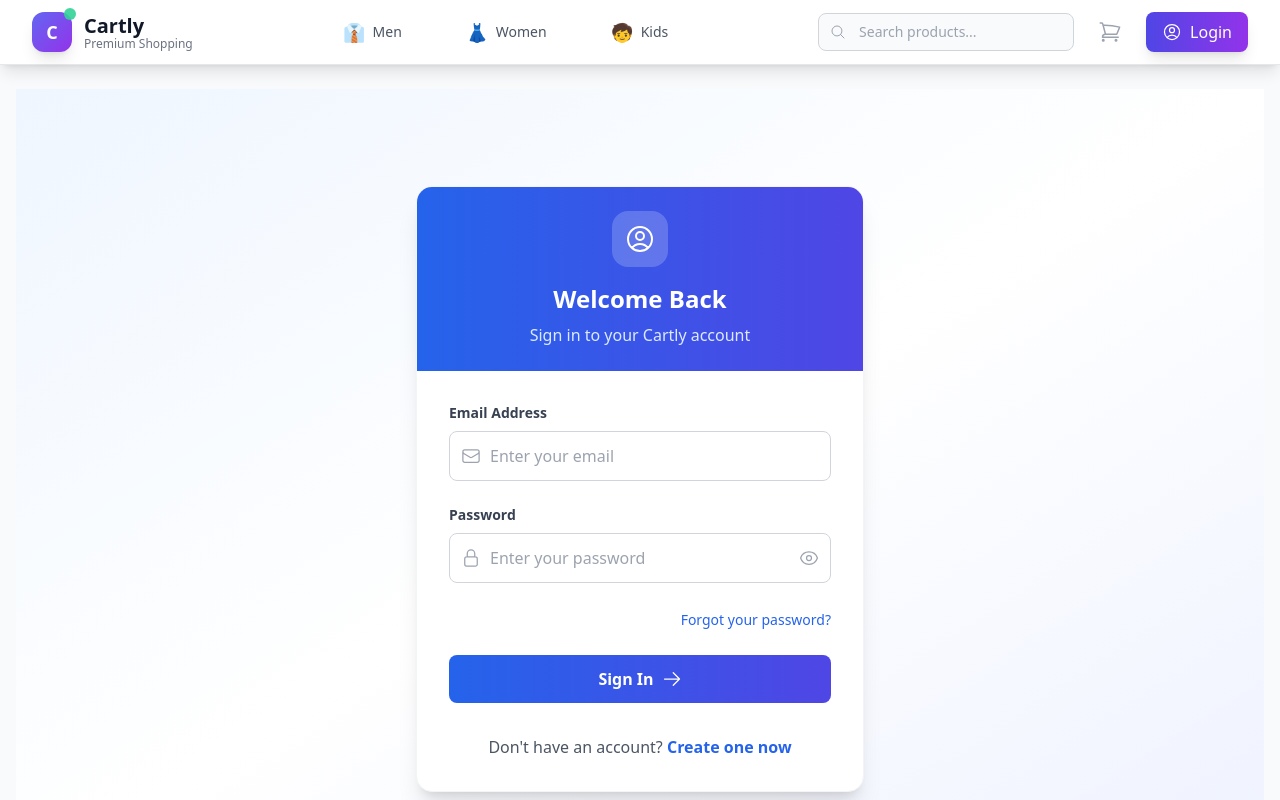
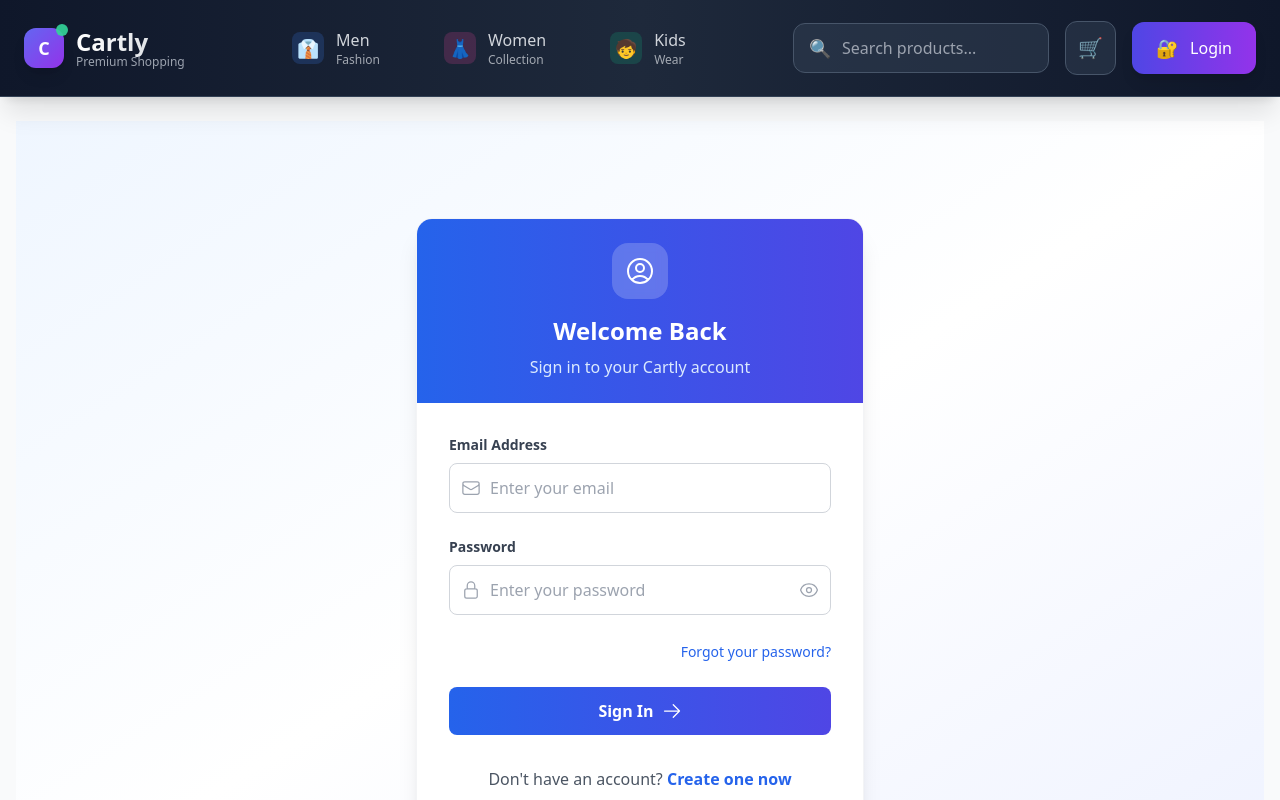
Before and after one commit to meali029/Cartly, a React (Vite) app in the folder Frontend/: page /login in a window 1280 px wide. Shown: the top 800 px of the page. Built offline with nearby package versions, Linux system fonts and the light colour scheme.

Commit message:
order table UI update

```diff
--- a/Frontend/src/components/layout/Navbar.jsx
+++ b/Frontend/src/components/layout/Navbar.jsx
@@ -1,41 +1,27 @@
 import { Link, NavLink } from 'react-router-dom'
-import { useContext, useState } from 'react'
+import { useContext } from 'react'
 import { AuthContext } from '../../context/AuthContext'
 import { CartContext } from '../../context/CartContext'
-import {
-  Bars3Icon,
-  XMarkIcon,
-  MagnifyingGlassIcon,
-  ShoppingCartIcon,
-  UserCircleIcon,
-  ArrowRightOnRectangleIcon
-} from '@heroicons/react/24/outline'
 
 const Navbar = () => {
   const { user, logout } = useContext(AuthContext)
   const cartContext = useContext(CartContext)
   const { cartItems } = cartContext || { cartItems: [] }
-  const [mobileMenuOpen, setMobileMenuOpen] = useState(false)
-  const [searchOpen, setSearchOpen] = useState(false)
 
   // Don't render navbar for admin users since they have their own layout
   if (user?.isAdmin) {
     return null
   }
 
-  const navigationItems = [
-    { name: 'Men', href: '/men', icon: '👔', color: 'blue' },
-    { name: 'Women', href: '/women', icon: '👗', color: 'pink' },
-    { name: 'Kids', href: '/kids', icon: '🧒', color: 'green' },
-  ]
-
   return (
-    <header className="bg-white shadow-lg border-b border-gray-200 sticky top-0 z-50">
-      <div className="max-w-7xl mx-auto px-4 sm:px-6 lg:px-8">
-        <div className="flex items-center justify-between h-16">
-          {/* Logo */}
-          <div className="flex items-center">
-            <Link to="/" className="group flex items-center space-x-3">
+    <header className="bg-gradient-to-r from-slate-900 via-slate-800 to-slate-900 shadow-xl border-b border-slate-700 sticky top-0 z-50 backdrop-blur-lg">
+      <div className="container mx-auto px-6 py-4">
+        <div className="flex items-center justify-between">
+          {/* LOGO */}
+          <Link
+            to={user?.isAdmin ? "/admin/dashboard" : "/"}
+            className="group flex items-center space-x-3"
+          >
             <div className="relative">
               <div className="w-10 h-10 bg-gradient-to-br from-indigo-500 to-purple-600 rounded-xl flex items-center justify-center shadow-lg group-hover:shadow-xl transition-all duration-300 group-hover:scale-105">
                 <span className="text-white font-bold text-lg">C</span>
@@ -43,60 +29,80 @@
               <div className="absolute -top-1 -right-1 w-3 h-3 bg-emerald-400 rounded-full animate-pulse"></div>
             </div>
             <div className="hidden sm:block">
-                <h1 className="text-xl font-bold text-gray-900">Cartly</h1>
-                <p className="text-xs text-gray-500 -mt-1">Premium Shopping</p>
+              <h1 className="text-2xl font-bold bg-gradient-to-r from-white to-gray-300 bg-clip-text text-transparent">
+                Cartly
+              </h1>
+              <p className="text-xs text-gray-400 -mt-1">Premium Shopping</p>
             </div>
           </Link>
+
+          {/* NAV LINKS */}
+          <nav className="hidden lg:flex items-center space-x-8">
+            <NavLink to="/men" className={({ isActive }) =>
+              `group flex items-center gap-3 px-4 py-3 rounded-xl transition-all duration-300 ${
+                isActive
+                  ? 'bg-gradient-to-r from-indigo-500 to-purple-600 text-white shadow-lg'
+                  : 'text-gray-300 hover:text-white hover:bg-slate-700/50'
+              }`
+            }>
+              <div className="w-8 h-8 bg-blue-500/20 rounded-lg flex items-center justify-center group-hover:bg-blue-500/30 transition-all">
+                <span className="text-lg">👔</span>
               </div>
-
-          {/* Desktop Navigation */}
-          <nav className="hidden md:flex items-center space-x-8">
-            {navigationItems.map((item) => (
-              <NavLink
-                key={item.name}
-                to={item.href}
-                className={({ isActive }) =>
-                  `group flex items-center space-x-2 px-4 py-2 rounded-lg text-sm font-medium transition-all duration-200 ${
+              <div>
+                <span className="font-medium">Men</span>
+                <p className="text-xs opacity-75">Fashion</p>
+              </div>
+            </NavLink>
+            <NavLink to="/women" className={({ isActive }) =>
+              `group flex items-center gap-3 px-4 py-3 rounded-xl transition-all duration-300 ${
                 isActive
-                      ? `bg-${item.color}-100 text-${item.color}-700 shadow-md`
-                      : 'text-gray-600 hover:text-gray-900 hover:bg-gray-100'
+                  ? 'bg-gradient-to-r from-pink-500 to-rose-600 text-white shadow-lg'
+                  : 'text-gray-300 hover:text-white hover:bg-slate-700/50'
               }`
-                }
-              >
-                <span className="text-lg">{item.icon}</span>
-                <span>{item.name}</span>
+            }>
+              <div className="w-8 h-8 bg-pink-500/20 rounded-lg flex items-center justify-center group-hover:bg-pink-500/30 transition-all">
+                <span className="text-lg">👗</span>
+              </div>
+              <div>
+                <span className="font-medium">Women</span>
+                <p className="text-xs opacity-75">Collection</p>
+              </div>
             </NavLink>
-            ))}
+            <NavLink to="/kids" className={({ isActive }) =>
+              `group flex items-center gap-3 px-4 py-3 rounded-xl transition-all duration-300 ${
+                isActive
+                  ? 'bg-gradient-to-r from-emerald-500 to-teal-600 text-white shadow-lg'
+                  : 'text-gray-300 hover:text-white hover:bg-slate-700/50'
+              }`
+            }>
+              <div className="w-8 h-8 bg-emerald-500/20 rounded-lg flex items-center justify-center group-hover:bg-emerald-500/30 transition-all">
+                <span className="text-lg">🧒</span>
+              </div>
+              <div>
+                <span className="font-medium">Kids</span>
+                <p className="text-xs opacity-75">Wear</p>
+              </div>
+            </NavLink>
           </nav>
 
-          {/* Right Side Actions */}
+          {/* RIGHT SIDE - SEARCH + CART + USER */}
           <div className="flex items-center space-x-4">
-            {/* Search */}
-            <div className="hidden lg:flex items-center relative">
-              <MagnifyingGlassIcon className="absolute left-3 h-4 w-4 text-gray-400" />
+            <div className="hidden md:flex items-center relative group">
+              <div className="absolute left-4 text-gray-400 group-focus-within:text-indigo-400 transition-colors">
+                <span className="text-lg">🔍</span>
+              </div>
               <input
                 type="text"
                 placeholder="Search products..."
-                className="pl-10 pr-4 py-2 w-64 bg-gray-50 border border-gray-300 rounded-lg text-sm focus:outline-none focus:ring-2 focus:ring-indigo-500 focus:border-indigo-500 transition-all"
+                className="pl-12 pr-4 py-3 w-64 bg-slate-700/50 border border-slate-600 rounded-xl text-white placeholder-gray-400 focus:outline-none focus:ring-2 focus:ring-indigo-500 focus:border-indigo-500 transition-all duration-300"
               />
             </div>
-
-            {/* Mobile Search Toggle */}
-            <button
-              onClick={() => setSearchOpen(!searchOpen)}
-              className="lg:hidden p-2 text-gray-400 hover:text-gray-600 hover:bg-gray-100 rounded-lg transition-colors"
-            >
-              <MagnifyingGlassIcon className="h-5 w-5" />
-            </button>
-
-            {/* Cart */}
-            <Link
-              to="/cart"
-              className="relative group p-2 text-gray-400 hover:text-gray-600 hover:bg-gray-100 rounded-lg transition-colors"
-            >
-              <ShoppingCartIcon className="h-6 w-6" />
+            <Link to="/cart" className="relative group">
+              <div className="p-3 bg-slate-700/50 rounded-xl border border-slate-600 hover:bg-slate-600/50 transition-all duration-300 group-hover:scale-105">
+                <span className="text-xl text-gray-300 group-hover:text-white">🛒</span>
+              </div>
               {cartItems?.length > 0 && (
-                <div className="absolute -top-1 -right-1 w-5 h-5 bg-gradient-to-r from-red-500 to-pink-600 rounded-full flex items-center justify-center shadow-lg">
+                <div className="absolute -top-2 -right-2 w-6 h-6 bg-gradient-to-r from-red-500 to-pink-600 rounded-full flex items-center justify-center shadow-lg">
                   <span className="text-white text-xs font-bold">
                     {cartItems.length > 99 ? '99+' : cartItems.length}
                   </span>
@@ -104,116 +110,44 @@
               )}
             </Link>
 
-            {/* User Menu */}
+            {/* Auth Links */}
             {user ? (
-              <div className="flex items-center space-x-2">
+              <div className="flex items-center space-x-3">
                 <Link
                   to="/profile"
-                  className="group flex items-center space-x-2 px-3 py-2 bg-gray-50 rounded-lg border border-gray-200 hover:bg-gray-100 transition-colors"
+                  className="group flex items-center gap-3 px-4 py-3 bg-slate-700/50 rounded-xl border border-slate-600 hover:bg-slate-600/50 transition-all duration-300"
                 >
-                  <div className="w-8 h-8 bg-gradient-to-br from-indigo-500 to-purple-600 rounded-full flex items-center justify-center shadow-md">
+                  <div className="w-8 h-8 bg-gradient-to-br from-indigo-500 to-purple-600 rounded-lg flex items-center justify-center shadow-md">
                     <span className="text-white text-sm font-bold">
-                      {user.name?.charAt(0)?.toUpperCase() || 'U'}
+                      {user.name?.charAt(0)?.toUpperCase() || '👤'}
                     </span>
                   </div>
                   <div className="hidden sm:block">
-                    <span className="text-sm font-medium text-gray-900">
+                    <span className="text-sm font-medium text-gray-300 group-hover:text-white transition-colors">
                       {user.name}
                     </span>
+                    <p className="text-xs text-gray-400">Customer</p>
                   </div>
                 </Link>
                 <button
                   onClick={logout}
-                  className="p-2 text-gray-400 hover:text-red-500 hover:bg-red-50 rounded-lg transition-colors"
-                  title="Logout"
+                  className="group flex items-center gap-2 px-4 py-3 bg-red-500/20 text-red-400 rounded-xl border border-red-500/30 hover:bg-red-500/30 hover:text-red-300 transition-all duration-300"
                 >
-                  <ArrowRightOnRectangleIcon className="h-5 w-5" />
+                  <span className="text-lg">🚪</span>
+                  <span className="text-sm font-medium hidden sm:inline">Logout</span>
                 </button>
               </div>
             ) : (
               <Link
                 to="/login"
-                className="flex items-center space-x-2 px-4 py-2 bg-gradient-to-r from-indigo-600 to-purple-600 text-white rounded-lg shadow-lg hover:shadow-xl transition-all duration-300 hover:scale-105"
+                className="group flex items-center gap-3 px-6 py-3 bg-gradient-to-r from-indigo-600 to-purple-600 text-white rounded-xl shadow-lg hover:shadow-xl transition-all duration-300 hover:scale-105"
               >
-                <UserCircleIcon className="h-5 w-5" />
+                <span className="text-lg">🔐</span>
                 <span className="font-medium">Login</span>
               </Link>
             )}
-
-            {/* Mobile Menu Toggle */}
-            <button
-              onClick={() => setMobileMenuOpen(!mobileMenuOpen)}
-              className="md:hidden p-2 text-gray-400 hover:text-gray-600 hover:bg-gray-100 rounded-lg transition-colors"
-            >
-              {mobileMenuOpen ? (
-                <XMarkIcon className="h-6 w-6" />
-              ) : (
-                <Bars3Icon className="h-6 w-6" />
-              )}
-            </button>
           </div>
         </div>
-
-        {/* Mobile Search Bar */}
-        {searchOpen && (
-          <div className="lg:hidden py-4 border-t border-gray-200">
-            <div className="relative">
-              <MagnifyingGlassIcon className="absolute left-3 top-3 h-4 w-4 text-gray-400" />
-              <input
-                type="text"
-                placeholder="Search products..."
-                className="w-full pl-10 pr-4 py-2 bg-gray-50 border border-gray-300 rounded-lg text-sm focus:outline-none focus:ring-2 focus:ring-indigo-500 focus:border-indigo-500"
-              />
-            </div>
-          </div>
-        )}
-
-        {/* Mobile Navigation Menu */}
-        {mobileMenuOpen && (
-          <div className="md:hidden bg-white border-t border-gray-200 shadow-lg">
-            <div className="px-4 py-2 space-y-1">
-              {navigationItems.map((item) => (
-                <NavLink
-                  key={item.name}
-                  to={item.href}
-                  onClick={() => setMobileMenuOpen(false)}
-                  className={({ isActive }) =>
-                    `group flex items-center space-x-3 px-4 py-3 rounded-lg text-sm font-medium transition-all duration-200 ${
-                      isActive
-                        ? 'bg-indigo-100 text-indigo-700'
-                        : 'text-gray-600 hover:text-gray-900 hover:bg-gray-100'
-                    }`
-                  }
-                >
-                  <span className="text-xl">{item.icon}</span>
-                  <span>{item.name}</span>
-                </NavLink>
-              ))}
-
-              {/* Mobile User Actions */}
-              {user && (
-                <div className="pt-4 mt-4 border-t border-gray-200">
-                  <Link
-                    to="/profile"
-                    onClick={() => setMobileMenuOpen(false)}
-                    className="flex items-center space-x-3 px-4 py-3 text-gray-600 hover:text-gray-900 hover:bg-gray-100 rounded-lg transition-colors"
-                  >
-                    <UserCircleIcon className="h-5 w-5" />
-                    <span className="font-medium">Profile</span>
-                  </Link>
-                  <Link
-                    to="/orders"
-                    onClick={() => setMobileMenuOpen(false)}
-                    className="flex items-center space-x-3 px-4 py-3 text-gray-600 hover:text-gray-900 hover:bg-gray-100 rounded-lg transition-colors"
-                  >
-                    <span className="text-lg">�</span>
-                    <span className="font-medium">Orders</span>
-                  </Link>
-                </div>
-              )}
-            </div>
-          </div>
-        )}
       </div>
     </header>
   )
```
Also changed, not shown: Frontend/src/admin/ManageOrders.jsx (+196 -41 lines). Lines whose indentation alone changed are shown as unchanged.
